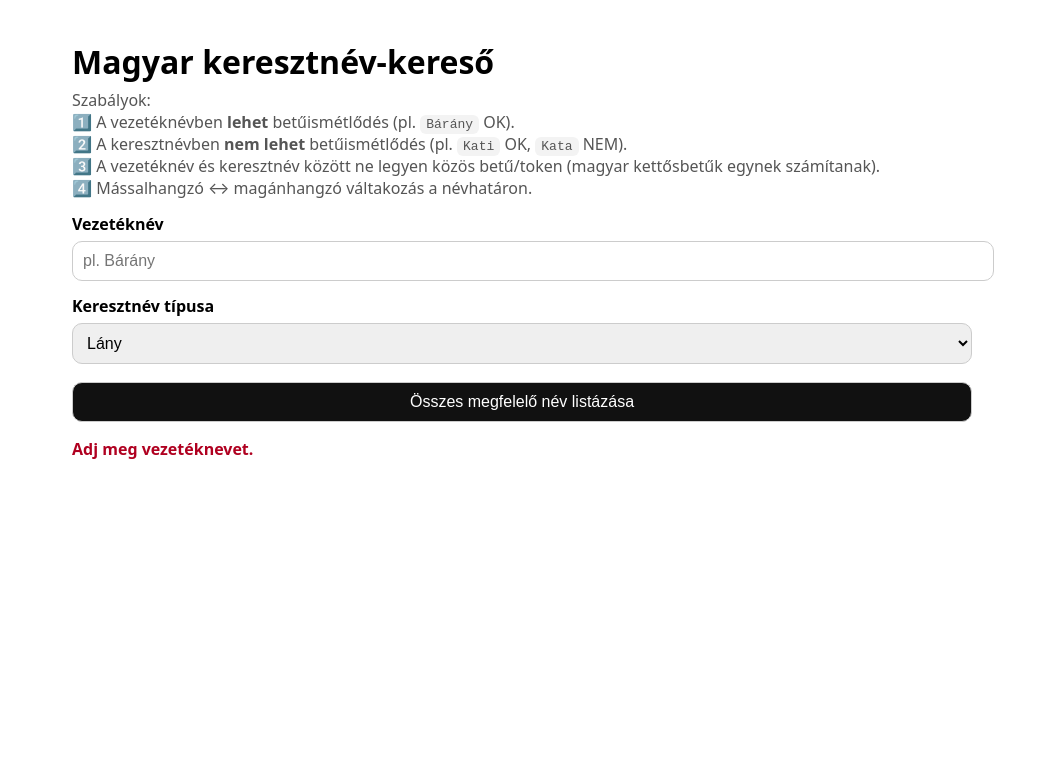
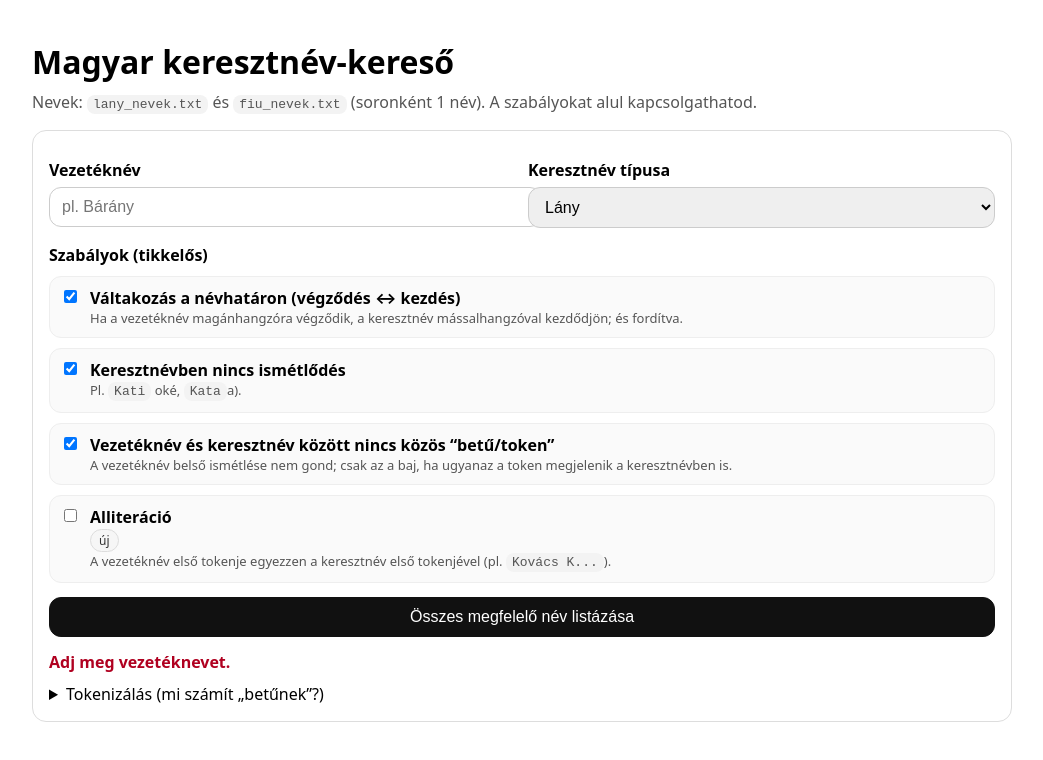
Before and after one commit to hampg/nevek, a plain HTML site: page index.html in a window 1280 px wide. Both pictures are taken after a click on the button "Összes megfelelő név listázása". Shown: the whole page, without its empty margins (118-1161 px from the left). Drawn offline with Linux system fonts and the light colour scheme.

Commit message:
Update index.html

```diff
--- a/index.html
+++ b/index.html
@@ -2,95 +2,132 @@
 <html lang="hu">
 <head>
   <meta charset="utf-8">
-  <title>Magyar keresztnév-kereső</title>
+  <title>Magyar keresztnév-kereső (szabálykapcsolókkal)</title>
   <meta name="viewport" content="width=device-width, initial-scale=1">
 
   <style>
-    body {
-      font-family: system-ui, -apple-system, Segoe UI, Roboto, Arial, sans-serif;
-      max-width: 900px;
-      margin: 40px auto;
-      padding: 0 16px;
-    }
-    h1 { margin-bottom: 6px; }
-    .muted { color: #555; }
-
-    label {
-      display: block;
-      margin-top: 14px;
-      font-weight: 700;
-    }
-
-    input, select, button {
+    body { font-family: system-ui, -apple-system, Segoe UI, Roboto, Arial, sans-serif; max-width: 980px; margin: 40px auto; padding: 0 16px; }
+    h1 { margin: 0 0 8px; }
+    .muted { color: #555; line-height: 1.4; }
+    .card { border: 1px solid #ddd; border-radius: 14px; padding: 16px; margin-top: 16px; }
+    label.top { display:block; margin-top: 12px; font-weight: 800; }
+    input[type="text"], select, button {
       width: 100%;
       font-size: 16px;
-      padding: 10px;
+      padding: 10px 12px;
+      border-radius: 12px;
+      border: 1px solid #ccc;
       margin-top: 6px;
-      border-radius: 10px;
-      border: 1px solid #ccc;
     }
-
-    button {
-      background: #111;
-      color: #fff;
-      cursor: pointer;
-      margin-top: 18px;
+    .row { display: grid; grid-template-columns: 1fr 1fr; gap: 12px; }
+    button { background:#111; color:#fff; cursor:pointer; margin-top: 14px; border-color:#111; }
+    button:disabled { opacity: 0.6; cursor:not-allowed; }
+    .rules { display: grid; grid-template-columns: 1fr; gap: 10px; margin-top: 10px; }
+    .rule {
+      display: flex; gap: 10px; align-items: flex-start;
+      padding: 10px; border: 1px solid #eee; border-radius: 12px;
+      background: #fafafa;
     }
-
-    button:disabled {
-      opacity: 0.6;
-      cursor: not-allowed;
-    }
-
-    .status { margin-top: 16px; font-weight: 700; }
+    .rule input { margin-top: 3px; }
+    .rule b { display:block; }
+    .status { margin-top: 14px; font-weight: 800; }
     .ok { color: #0a6b0a; }
     .error { color: #b00020; }
-
     .results {
-      margin-top: 16px;
+      margin-top: 12px;
       border: 1px solid #ddd;
       border-radius: 12px;
       padding: 12px;
-      max-height: 350px;
+      max-height: 380px;
       overflow-y: auto;
+      line-height: 1.45;
       font-size: 15px;
-      line-height: 1.4;
+      background: #fff;
     }
-
-    code {
-      background: #f3f3f3;
-      padding: 2px 6px;
-      border-radius: 6px;
+    .pill {
+      display:inline-block; padding: 2px 8px; border:1px solid #ddd; border-radius: 999px;
+      font-size: 12px; color:#333; background:#f6f6f6;
     }
+    code { background:#f3f3f3; padding: 2px 6px; border-radius: 8px; }
+    details { margin-top: 10px; }
+    .small { font-size: 13px; }
   </style>
 </head>
 <body>
 
   <h1>Magyar keresztnév-kereső</h1>
   <div class="muted">
-  Szabályok:
-  <br>1️⃣ A vezetéknévben <b>lehet</b> betűismétlődés (pl. <code>Bárány</code> OK).
-  <br>2️⃣ A keresztnévben <b>nem lehet</b> betűismétlődés (pl. <code>Kati</code> OK, <code>Kata</code> NEM).
-  <br>3️⃣ A vezetéknév és keresztnév között ne legyen közös betű/token (magyar kettősbetűk egynek számítanak).
-  <br>4️⃣ Mássalhangzó ↔ magánhangzó váltakozás a névhatáron.
+    Nevek: <code>lany_nevek.txt</code> és <code>fiu_nevek.txt</code> (soronként 1 név).
+    A szabályokat alul kapcsolgathatod.
   </div>
 
-<label for="surname">Vezetéknév</label>
-<input id="surname" placeholder="pl. Bárány">
-
-<label for="gender">Keresztnév típusa</label>
+  <div class="card">
+    <div class="row">
+      <div>
+        <label class="top" for="surname">Vezetéknév</label>
+        <input id="surname" type="text" placeholder="pl. Bárány" autocomplete="family-name">
+      </div>
+      <div>
+        <label class="top" for="gender">Keresztnév típusa</label>
         <select id="gender">
           <option value="female">Lány</option>
           <option value="male">Fiú</option>
         </select>
+      </div>
+    </div>
+
+    <label class="top" style="margin-top:16px;">Szabályok (tikkelős)</label>
+    <div class="rules">
+      <div class="rule">
+        <input id="rule_boundary_vc" type="checkbox" checked>
+        <div>
+          <b>Váltakozás a névhatáron (végződés ↔ kezdés)</b>
+          <div class="muted small">Ha a vezetéknév magánhangzóra végződik, a keresztnév mássalhangzóval kezdődjön; és fordítva.</div>
+        </div>
+      </div>
+
+      <div class="rule">
+        <input id="rule_given_no_repeat" type="checkbox" checked>
+        <div>
+          <b>Keresztnévben nincs ismétlődés</b>
+          <div class="muted small">Pl. <code>Kati</code> oké, <code>Kata</code nem (két <code>a</code>).</div>
+        </div>
+      </div>
+
+      <div class="rule">
+        <input id="rule_cross_no_overlap" type="checkbox" checked>
+        <div>
+          <b>Vezetéknév és keresztnév között nincs közös “betű/token”</b>
+          <div class="muted small">A vezetéknév belső ismétlése nem gond; csak az a baj, ha ugyanaz a token megjelenik a keresztnévben is.</div>
+        </div>
+      </div>
+
+      <div class="rule">
+        <input id="rule_alliteration" type="checkbox">
+        <div>
+          <b>Alliteráció</b> <span class="pill">új</span>
+          <div class="muted small">A vezetéknév első tokenje egyezzen a keresztnév első tokenjével (pl. <code>Kovács K...</code>).</div>
+        </div>
+      </div>
+    </div>
 
     <button id="runBtn">Összes megfelelő név listázása</button>
 
     <div id="status" class="status"></div>
     <div id="results" class="results" style="display:none;"></div>
 
+    <details>
+      <summary>Tokenizálás (mi számít „betűnek”?)</summary>
+      <div class="muted small">
+        Egy tokennek vesszük: <code>dzs</code>, <code>dz</code>, <code>cs</code>, <code>gy</code>, <code>ly</code>, <code>ny</code>, <code>sz</code>, <code>ty</code>, <code>zs</code>.
+        A többi karakter 1 token. (Ékezetes magánhangzók külön tokenek: <code>a</code> ≠ <code>á</code>.)
+      </div>
+    </details>
+  </div>
+
 <script>
 (() => {
+  // Magyar többjegyű betűk (hosszabb elöl!)
   const MULTI = ["dzs","dz","cs","gy","ly","ny","sz","ty","zs"];
   const VOWELS = new Set(["a","á","e","é","i","í","o","ó","ö","ő","u","ú","ü","ű"]);
 
@@ -100,9 +137,15 @@
   const $status  = document.getElementById("status");
   const $results = document.getElementById("results");
 
+  const $ruleBoundaryVC   = document.getElementById("rule_boundary_vc");
+  const $ruleGivenNoRep   = document.getElementById("rule_given_no_repeat");
+  const $ruleCrossNoOver  = document.getElementById("rule_cross_no_overlap");
+  const $ruleAlliteration = document.getElementById("rule_alliteration");
+
   function normalize(s) {
     return (s || "")
       .toLowerCase()
+      .trim()
       .replace(/[\s.\-’'"]/g, "");
   }
 
@@ -121,68 +164,106 @@
     return tokens.filter(Boolean);
   }
 
-  function isVowel(tok) { return VOWELS.has(tok); }
+  function isVowelToken(tok) { return VOWELS.has(tok); }
 
-  // csak keresztnévre használjuk: ott tényleg tiltsuk az ismétlést
-  function hasNoRepeats(tokens) {
-    return new Set(tokens).size === tokens.length;
+  function hasNoRepeats(tokens) { return new Set(tokens).size === tokens.length; }
+
+  async function loadTxt(path) {
+    const r = await fetch(path, { cache: "no-store" });
+    if (!r.ok) throw new Error("Nem tölthető: " + path + " (HTTP " + r.status + ")");
+    const text = await r.text();
+    return text.split(/\r?\n/).map(x => x.trim()).filter(Boolean);
   }
 
-  function canCombine(surname, given) {
+  function currentRules() {
+    return {
+      boundaryVC: $ruleBoundaryVC.checked,
+      givenNoRepeat: $ruleGivenNoRep.checked,
+      crossNoOverlap: $ruleCrossNoOver.checked,
+      alliteration: $ruleAlliteration.checked
+    };
+  }
+
+  function canCombine(surname, given, rules) {
     const sTok = tokenizeHu(surname);
     const gTok = tokenizeHu(given);
-
     if (sTok.length === 0 || gTok.length === 0) return false;
 
-    // (4) váltakozás a névhatáron
-    const endVowel   = isVowel(sTok[sTok.length - 1]);
-    const startVowel = isVowel(gTok[0]);
+    // Alliteráció: első token egyezzen
+    if (rules.alliteration) {
+      if (sTok[0] !== gTok[0]) return false;
+    }
+
+    // Váltakozás a névhatáron: vége ↔ eleje (mgh/msh)
+    if (rules.boundaryVC) {
+      const endVowel   = isVowelToken(sTok[sTok.length - 1]);
+      const startVowel = isVowelToken(gTok[0]);
       if (endVowel === startVowel) return false;
+    }
 
-    // (2) keresztnévben nincs ismétlés -> ezért rossz a "Kata"
+    // Keresztnévben nincs ismétlődés
+    if (rules.givenNoRepeat) {
       if (!hasNoRepeats(gTok)) return false;
+    }
 
-    // (3) vezetéknév és keresztnév között ne legyen közös token
-    // Itt a vezetéknév duplikátumait figyelmen kívül hagyjuk (Set)
+    // Nincs közös token a vezetéknév és keresztnév között
+    // (a vezetéknév belső ismétlése itt nem számít)
+    if (rules.crossNoOverlap) {
       const sSet = new Set(sTok);
       for (const t of gTok) {
         if (sSet.has(t)) return false;
+      }
     }
 
     return true;
   }
 
-  async function loadTxt(path) {
-    const r = await fetch(path, { cache: "no-store" });
-    if (!r.ok) throw new Error("Nem tölthető: " + path);
-    const text = await r.text();
-    return text.split(/\r?\n/).map(x => x.trim()).filter(Boolean);
+  function describeRules(r) {
+    const on = [];
+    if (r.boundaryVC) on.push("váltakozás a névhatáron");
+    if (r.givenNoRepeat) on.push("keresztnévben nincs ismétlés");
+    if (r.crossNoOverlap) on.push("nincs közös token a két név között");
+    if (r.alliteration) on.push("alliteráció (azonos kezdő token)");
+    return on.length ? on.join(", ") : "nincsenek bekapcsolt szabályok";
   }
 
   $runBtn.addEventListener("click", async () => {
     const surname = $surname.value.trim();
     if (!surname) {
       $status.innerHTML = "<span class='error'>Adj meg vezetéknevet.</span>";
+      $results.style.display = "none";
       return;
     }
 
+    const rules = currentRules();
+
     $runBtn.disabled = true;
     $results.style.display = "none";
+    $results.innerHTML = "";
     $status.textContent = "Névlista betöltése…";
 
     try {
-      const file = $gender.value === "female" ? "lany_nevek.txt" : "fiu_nevek.txt";
+      const file = ($gender.value === "female") ? "lany_nevek.txt" : "fiu_nevek.txt";
       const names = await loadTxt(file);
 
-      const matches = names.filter(n => canCombine(surname, n));
+      const matches = [];
+      for (const n of names) {
+        if (canCombine(surname, n, rules)) matches.push(n);
+      }
 
       if (matches.length === 0) {
-        $status.innerHTML = "<span class='error'>Nincs megfelelő keresztnév.</span>";
+        $status.innerHTML =
+          "<span class='error'>A jelenlegi szabályok szerint nem lehet találni ilyen nevet.</span><br>" +
+          `<span class="muted small">Bekapcsolt szabályok: ${describeRules(rules)}.</span>`;
         $runBtn.disabled = false;
         return;
       }
 
-      $status.innerHTML = `<span class='ok'>${matches.length} megfelelő keresztnév található.</span>`;
+      $status.innerHTML =
+        `<span class='ok'>Kész: ${matches.length} találat.</span><br>` +
+        `<span class="muted small">Bekapcsolt szabályok: ${describeRules(rules)}.</span>`;
+
+      // Egyben listázzuk: "Vezetéknév Keresztnév"
       $results.innerHTML = matches.map(n => `${surname} ${n}`).join("<br>");
       $results.style.display = "block";
 
@@ -193,6 +274,11 @@
     $runBtn.disabled = false;
   });
 
+  // Enter a vezetéknévnél indít
+  $surname.addEventListener("keydown", (e) => {
+    if (e.key === "Enter") $runBtn.click();
+  });
+
 })();
 </script>
 
```
Lines whose indentation alone changed are shown as unchanged.
